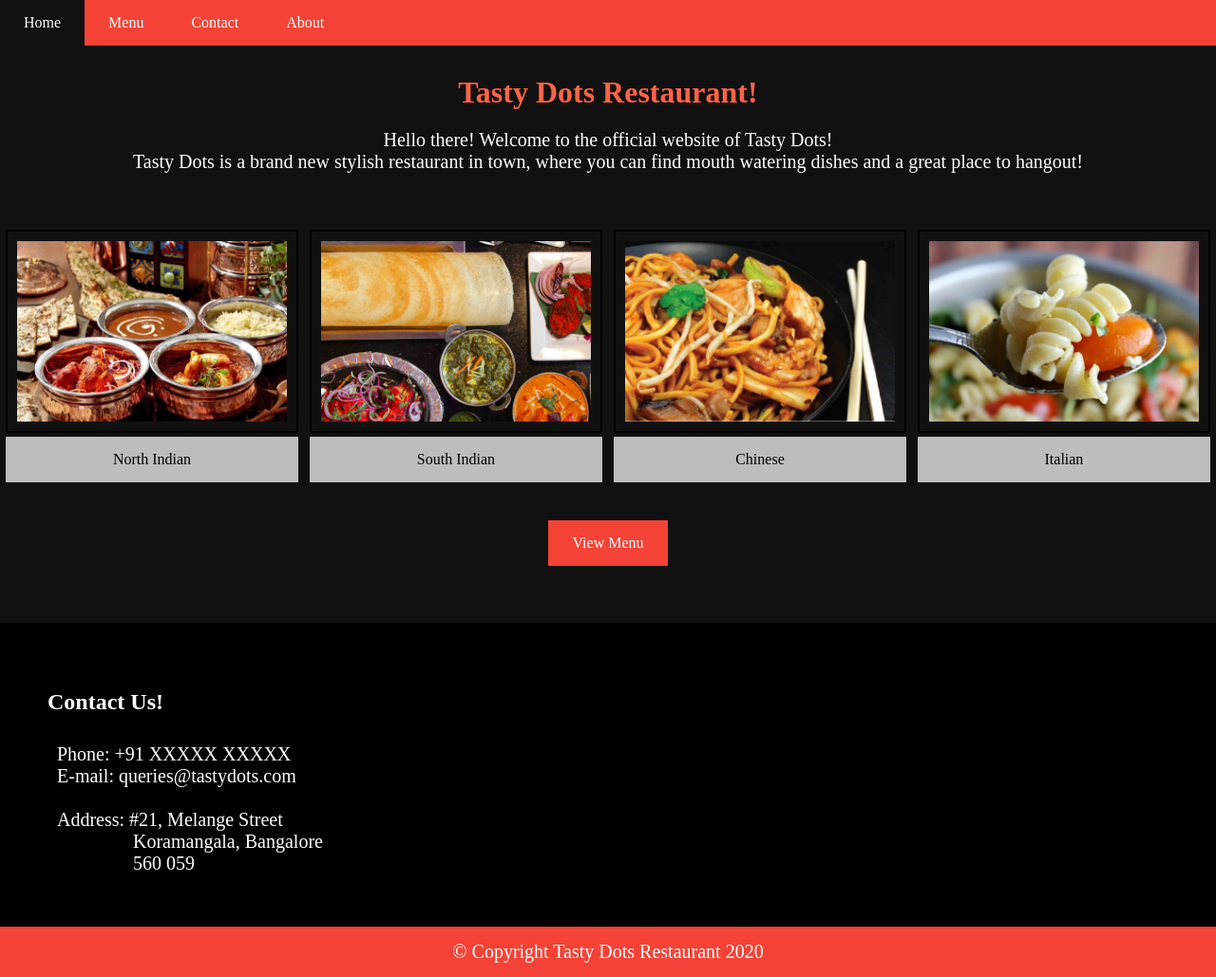
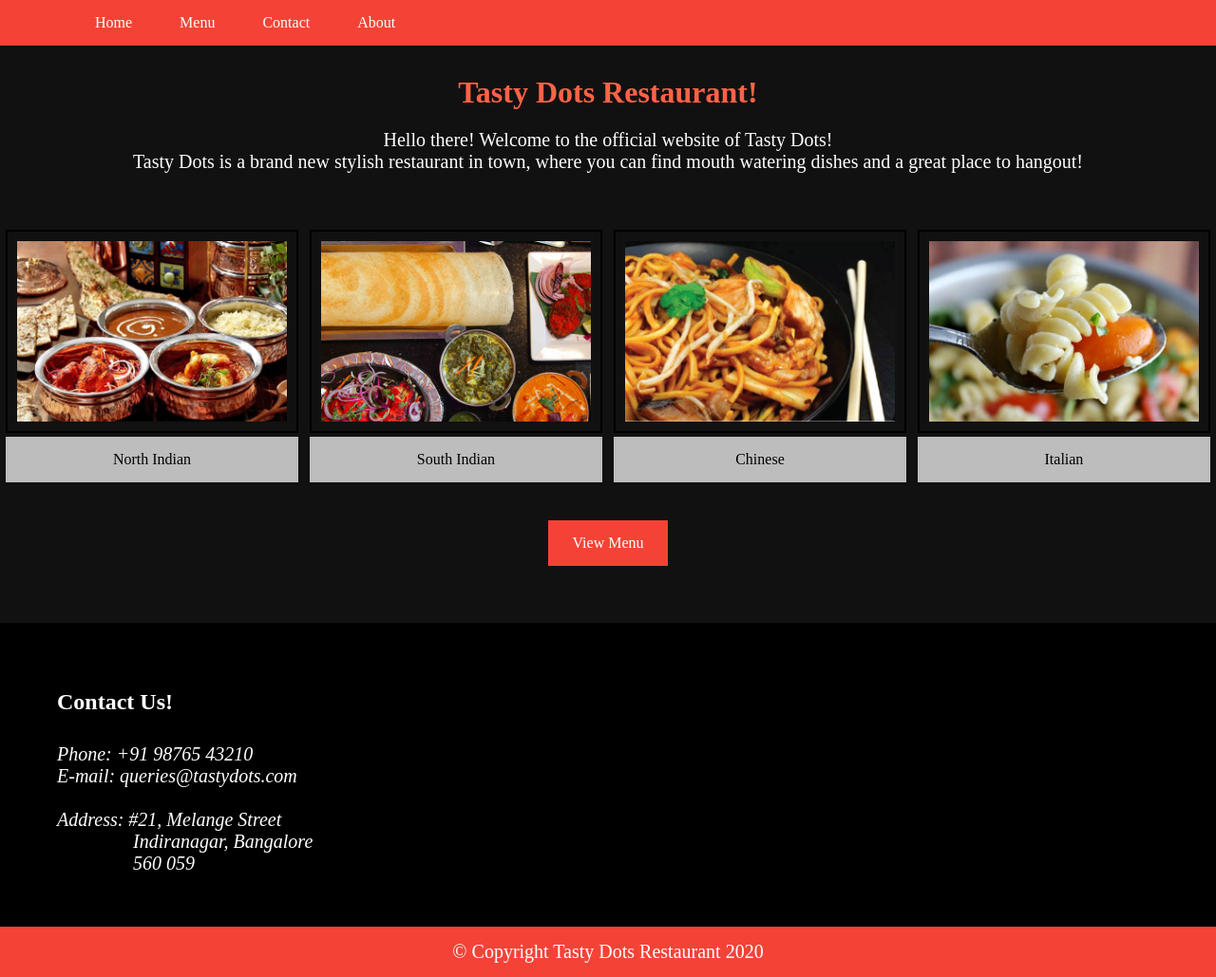
Before and after one commit to nehalchakravarthy/web-dev, a plain HTML site: page index.html in a window 1280 px wide. Shown: the whole page at 95% size. Drawn offline with Linux system fonts and the light colour scheme.

Commit message:
Fixed positions of navigation bar and copyright footer

```diff
--- a/css/styles.css
+++ b/css/styles.css
@@ -57,12 +57,18 @@ a:link, a:visited {
 a:hover, a:active {
   background-color: #111111;
 }
+
+div.header {
+  background-color: #f44336;
+  position: sticky;
+  top: 0;
+}
+
 ul {
   list-style-type: none;
   margin: 0;
   padding: 0;
   overflow: hidden;
-  background-color: #f44336;
 }
 
 li {
--- a/index.html
+++ b/index.html
@@ -5,12 +5,14 @@
     <title>Tasty Dots Restaurant</title>
 </head>
 <body>
+    <div class="header">
 	    <ul>
-  		<li><a href="index.html">Home</a></li>
+	  		<li style="margin-left: 75px;"><a href="index.html">Home</a></li>
 	  		<li><a href="menu.html">Menu</a></li>
 	  		<li><a href="contact.html">Contact</a></li>
 	  		<li><a href="about.html">About</a></li>
 		</ul>
+	</div>
 	<div>
     	<h1>Tasty Dots Restaurant!</h1>
 	</div>
@@ -53,10 +55,12 @@
 		<a href="menu.html" title="See Menu" style="margin: 10px;">View Menu</a>
 	</div>
 	<div class="footer">
-		<h2 style="color: white;">Contact Us!</h2>
-		<pre>Phone: +91 XXXXX XXXXX<br>E-mail: queries@tastydots.com<br><br>Address: #21, Melange Street<br>		Koramangala, Bangalore<br>		560 059
+		<h2 style="color: white; padding-left: 10px;">Contact Us!</h2>
+		<address style="color: white;">
+			<pre>Phone: +91 98765 43210<br>E-mail: queries@tastydots.com<br><br>Address: #21, Melange Street<br>		Indiranagar, Bangalore<br>		560 059
 			</pre>
+		</address>
 	</div>
-	<p style="text-align: center; background-color: #f44336; padding: 15px;">© Copyright Tasty Dots Restaurant 2020</p>
+	<p style="text-align: center; background-color: #f44336; padding: 15px; position: relative; width: 100%; bottom: 0;">© Copyright Tasty Dots Restaurant 2020</p>
 </body>
 </html>
```
Also changed, not shown: about.html (+8 -6 lines), contact.html (+8 -6 lines), menu.html (+11 -6 lines). Lines whose indentation alone changed are shown as unchanged.
